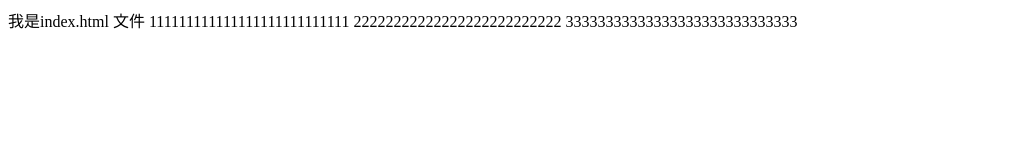
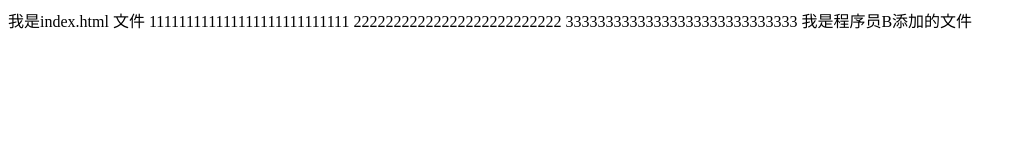
Before and after one commit to 15270989424/git-demo, a plain HTML site: page index.html in a window 1280 px wide. Shown: the whole page, without its empty margins (0-1027 px from the left). Drawn offline with Linux system fonts and the light colour scheme.

Commit message:
程序员B第一次提交

```diff
--- a/index.html
+++ b/index.html
@@ -10,5 +10,7 @@
 		22222222222222222222222222
 		33333333333333333333333333333
 
+
+		我是程序员B添加的文件
 	</body>
 </html>
```
